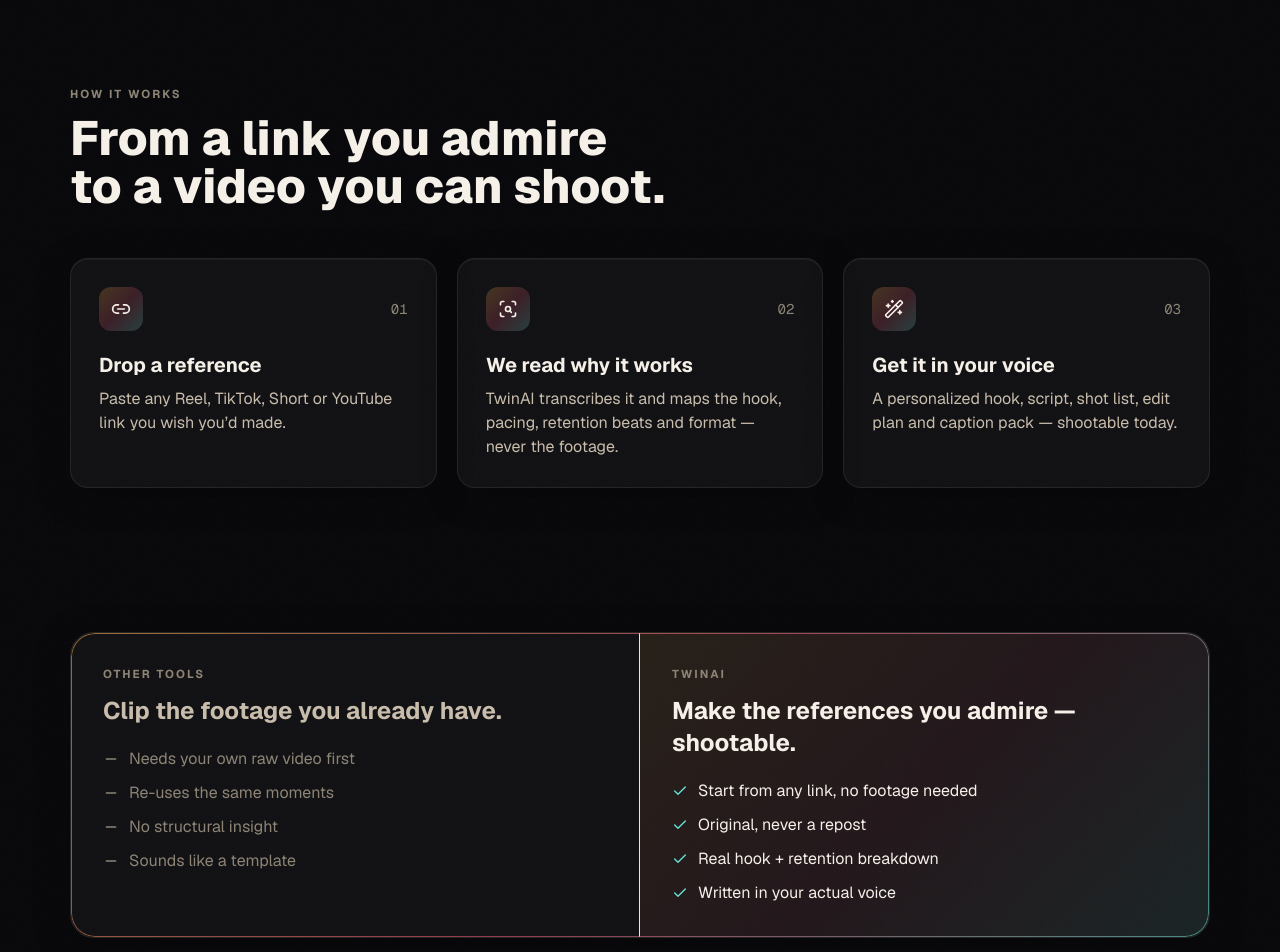
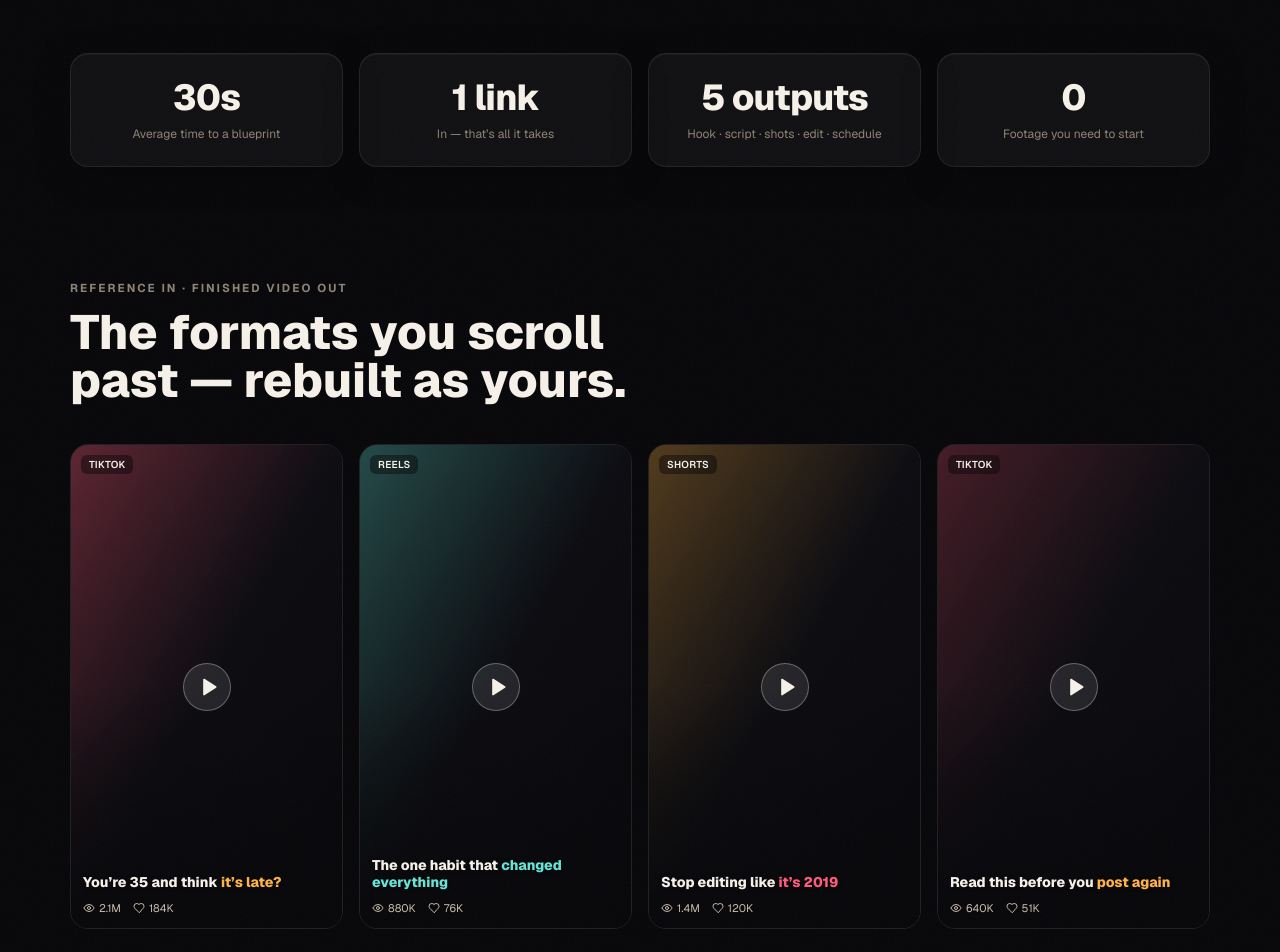
Before and after one commit to stylique123/Twin-ai, a React (Vite) app: page / in a window 1280 px wide. Shown: the part 860-1812 px from the top of the page. Built offline with nearby package versions, Linux system fonts and the light colour scheme; no server answers.

Commit message:
UI: route transitions, 3D tilt cards, animated counters, reel-wall imagery, hero polish

```diff
--- a/src/App.tsx
+++ b/src/App.tsx
@@ -1,6 +1,8 @@
-import { Navigate, Route, Routes } from 'react-router-dom'
+import { Navigate, Route, Routes, useLocation } from 'react-router-dom'
+import { AnimatePresence, motion } from 'framer-motion'
 import { useAuth } from './context/AuthContext'
 import { Nav } from './components/Nav'
+import { EASE } from './components/motion'
 import Landing from './pages/Landing'
 import Auth from './pages/Auth'
 import Onboarding from './pages/Onboarding'
@@ -20,19 +22,42 @@ function FullScreen({ children }: { children: React.ReactNode }) {
   return <div className="grid min-h-screen place-items-center text-sand">{children}</div>
 }
 
+// Smooth cross-fade + lift between routes.
+function Page({ children }: { children: React.ReactNode }) {
+  return (
+    <motion.div
+      initial={{ opacity: 0, y: 8 }}
+      animate={{ opacity: 1, y: 0 }}
+      exit={{ opacity: 0, y: -8 }}
+      transition={{ duration: 0.4, ease: EASE }}
+    >
+      {children}
+    </motion.div>
+  )
+}
+
+function AnimatedRoutes() {
+  const location = useLocation()
+  return (
+    <AnimatePresence mode="wait">
+      <Routes location={location} key={location.pathname}>
+        <Route path="/" element={<Page><Landing /></Page>} />
+        <Route path="/auth" element={<Page><Auth /></Page>} />
+        <Route path="/onboarding" element={<Page><Onboarding /></Page>} />
+        <Route path="/app" element={<Protected><Page><Studio /></Page></Protected>} />
+        <Route path="/result/:id" element={<Protected><Page><Result /></Page></Protected>} />
+        <Route path="/history" element={<Protected><Page><History /></Page></Protected>} />
+        <Route path="*" element={<Navigate to="/" replace />} />
+      </Routes>
+    </AnimatePresence>
+  )
+}
+
 export default function App() {
   return (
     <div className="min-h-screen">
       <Nav />
-      <Routes>
-        <Route path="/" element={<Landing />} />
-        <Route path="/auth" element={<Auth />} />
-        <Route path="/onboarding" element={<Onboarding />} />
-        <Route path="/app" element={<Protected><Studio /></Protected>} />
-        <Route path="/result/:id" element={<Protected><Result /></Protected>} />
-        <Route path="/history" element={<Protected><History /></Protected>} />
-        <Route path="*" element={<Navigate to="/" replace />} />
-      </Routes>
+      <AnimatedRoutes />
     </div>
   )
 }
--- /dev/null
+++ b/src/components/Counter.tsx
@@ -0,0 +1,45 @@
+import { useEffect, useRef, useState } from 'react'
+import { useInView } from 'framer-motion'
+import { EASE } from './motion'
+
+// Count-up number that animates once it scrolls into view.
+export function Counter({
+  to,
+  suffix = '',
+  prefix = '',
+  duration = 1.4,
+  decimals = 0,
+}: {
+  to: number
+  suffix?: string
+  prefix?: string
+  duration?: number
+  decimals?: number
+}) {
+  const ref = useRef<HTMLSpanElement>(null)
+  const inView = useInView(ref, { once: true, margin: '-60px' })
+  const [val, setVal] = useState(0)
+
+  useEffect(() => {
+    if (!inView) return
+    let raf = 0
+    const start = performance.now()
+    const ease = (t: number) => 1 - Math.pow(1 - t, 3) // expo-out, matches EASE feel
+    void EASE
+    const tick = (now: number) => {
+      const p = Math.min((now - start) / (duration * 1000), 1)
+      setVal(to * ease(p))
+      if (p < 1) raf = requestAnimationFrame(tick)
+    }
+    raf = requestAnimationFrame(tick)
+    return () => cancelAnimationFrame(raf)
+  }, [inView, to, duration])
+
+  return (
+    <span ref={ref}>
+      {prefix}
+      {val.toLocaleString(undefined, { minimumFractionDigits: decimals, maximumFractionDigits: decimals })}
+      {suffix}
+    </span>
+  )
+}
--- /dev/null
+++ b/src/components/ReelCard.tsx
@@ -0,0 +1,48 @@
+import { Play, Heart, Eye } from 'lucide-react'
+import { cn } from '../lib/cn'
+
+export interface Reel {
+  poster: string // tailwind gradient/tint classes for the poster
+  accent: string // accent text color class for the caption word
+  capLead: string
+  capAccent: string
+  views: string
+  likes: string
+  platform: 'TikTok' | 'Reels' | 'Shorts'
+}
+
+// A short-form video card: dark poster, glass play button, the brand's signature
+// "bold chunked caption" with one accent word, and light metrics. Relatable +
+// on-brand (captions are both a product feature and a brand texture, per book).
+export function ReelCard({ reel, className }: { reel: Reel; className?: string }) {
+  return (
+    <div className={cn('relative aspect-[9/16] overflow-hidden rounded-card border border-white/10', className)}>
+      {/* poster */}
+      <div className={cn('absolute inset-0', reel.poster)} />
+      <div className="absolute inset-0 bg-gradient-to-t from-ink via-ink/10 to-transparent" />
+
+      {/* platform tag */}
+      <span className="absolute left-2.5 top-2.5 rounded-md bg-ink/60 px-2 py-0.5 text-[10px] font-semibold uppercase tracking-wide text-cream backdrop-blur">
+        {reel.platform}
+      </span>
+
+      {/* play */}
+      <div className="absolute inset-0 grid place-items-center">
+        <span className="grid h-12 w-12 place-items-center rounded-full border border-white/30 bg-white/10 backdrop-blur-md transition-transform duration-300 group-hover:scale-110">
+          <Play className="h-5 w-5 translate-x-0.5 fill-cream text-cream" />
+        </span>
+      </div>
+
+      {/* chunked caption */}
+      <div className="absolute inset-x-0 bottom-0 p-3">
+        <p className="font-display text-sm leading-tight text-cream drop-shadow">
+          {reel.capLead} <span className={reel.accent}>{reel.capAccent}</span>
+        </p>
+        <div className="mt-2 flex items-center gap-3 text-[11px] text-sand">
+          <span className="inline-flex items-center gap-1"><Eye className="h-3 w-3" /> {reel.views}</span>
+          <span className="inline-flex items-center gap-1"><Heart className="h-3 w-3" /> {reel.likes}</span>
+        </div>
+      </div>
+    </div>
+  )
+}
--- /dev/null
+++ b/src/components/Tilt.tsx
@@ -0,0 +1,44 @@
+import { useRef, type ReactNode } from 'react'
+import { motion, useMotionValue, useSpring, useTransform } from 'framer-motion'
+
+// Pointer-tracking 3D tilt with a soft spring. Wrap any card to make it feel
+// alive on hover. Disables itself gracefully on touch (no pointer move).
+export function Tilt({
+  children,
+  className,
+  max = 8,
+}: {
+  children: ReactNode
+  className?: string
+  max?: number
+}) {
+  const ref = useRef<HTMLDivElement>(null)
+  const px = useMotionValue(0.5)
+  const py = useMotionValue(0.5)
+  const rx = useSpring(useTransform(py, [0, 1], [max, -max]), { stiffness: 220, damping: 18 })
+  const ry = useSpring(useTransform(px, [0, 1], [-max, max]), { stiffness: 220, damping: 18 })
+
+  const onMove = (e: React.PointerEvent) => {
+    const el = ref.current
+    if (!el) return
+    const r = el.getBoundingClientRect()
+    px.set((e.clientX - r.left) / r.width)
+    py.set((e.clientY - r.top) / r.height)
+  }
+  const reset = () => {
+    px.set(0.5)
+    py.set(0.5)
+  }
+
+  return (
+    <motion.div
+      ref={ref}
+      onPointerMove={onMove}
+      onPointerLeave={reset}
+      style={{ rotateX: rx, rotateY: ry, transformStyle: 'preserve-3d', transformPerspective: 900 }}
+      className={className}
+    >
+      {children}
+    </motion.div>
+  )
+}
--- a/src/pages/Landing.tsx
+++ b/src/pages/Landing.tsx
@@ -9,7 +9,24 @@ import { BRAND, PLANS } from '../lib/brand'
 import { Aurora } from '../components/Aurora'
 import { HeroVisual } from '../components/HeroVisual'
 import { Reveal, Stagger, RevealItem, EASE } from '../components/motion'
+import { Tilt } from '../components/Tilt'
+import { Counter } from '../components/Counter'
+import { ReelCard, type Reel } from '../components/ReelCard'
 import { cn } from '../lib/cn'
+
+const STATS = [
+  { to: 30, suffix: 's', label: 'Average time to a blueprint' },
+  { to: 1, prefix: '', suffix: ' link', label: 'In — that’s all it takes' },
+  { to: 5, suffix: ' outputs', label: 'Hook · script · shots · edit · schedule' },
+  { to: 0, suffix: '', label: 'Footage you need to start' },
+]
+
+const REELS: Reel[] = [
+  { poster: 'bg-gradient-to-br from-coral/35 via-ink2 to-ink', accent: 'text-amber', capLead: 'You’re 35 and think', capAccent: 'it’s late?', views: '2.1M', likes: '184K', platform: 'TikTok' },
+  { poster: 'bg-gradient-to-br from-teal/30 via-ink2 to-ink', accent: 'text-teal', capLead: 'The one habit that', capAccent: 'changed everything', views: '880K', likes: '76K', platform: 'Reels' },
+  { poster: 'bg-gradient-to-br from-amber/30 via-ink2 to-ink', accent: 'text-coral', capLead: 'Stop editing like', capAccent: 'it’s 2019', views: '1.4M', likes: '120K', platform: 'Shorts' },
+  { poster: 'bg-gradient-to-br from-coral/25 via-ink2 to-ink', accent: 'text-amber', capLead: 'Read this before you', capAccent: 'post again', views: '640K', likes: '51K', platform: 'TikTok' },
+]
 
 const MARQUEE = ['TikTok', 'Reels', 'Shorts', 'Hooks', 'Retention', 'Shot lists', 'Captions', 'B-roll', 'Voiceover', 'Schedules']
 
@@ -113,6 +130,41 @@ export default function Landing() {
         </div>
       </section>
 
+      {/* ---------------- STATS BAND ---------------- */}
+      <section className="mx-auto max-w-content px-5 py-16">
+        <Stagger className="grid grid-cols-2 gap-4 md:grid-cols-4" gap={0.08}>
+          {STATS.map((s) => (
+            <RevealItem key={s.label}>
+              <div className="glass glass-hover p-6 text-center">
+                <div className="font-display text-4xl tracking-tight">
+                  <Counter to={s.to} prefix={s.prefix} suffix={s.suffix} />
+                </div>
+                <div className="mt-2 text-xs text-stone">{s.label}</div>
+              </div>
+            </RevealItem>
+          ))}
+        </Stagger>
+      </section>
+
+      {/* ---------------- REEL WALL ---------------- */}
+      <section className="mx-auto max-w-content px-5 py-12">
+        <Reveal>
+          <p className="eyebrow">Reference in · finished video out</p>
+          <h2 className="mt-3 max-w-2xl font-display text-4xl leading-tight text-balance sm:text-5xl">
+            The formats you scroll past — rebuilt as yours.
+          </h2>
+        </Reveal>
+        <Stagger className="mt-10 grid grid-cols-2 gap-4 md:grid-cols-4" gap={0.08}>
+          {REELS.map((r, i) => (
+            <RevealItem key={i}>
+              <Tilt className="group" max={10}>
+                <ReelCard reel={r} />
+              </Tilt>
+            </RevealItem>
+          ))}
+        </Stagger>
+      </section>
+
       {/* ---------------- HOW IT WORKS ---------------- */}
       <section id="how" className="mx-auto max-w-content px-5 py-24">
         <Reveal>
@@ -125,6 +177,7 @@ export default function Landing() {
         <Stagger className="mt-12 grid gap-5 md:grid-cols-3">
           {STEPS.map((s) => (
             <RevealItem key={s.n}>
+              <Tilt className="h-full" max={6}>
                 <div className="glass glass-hover h-full p-7">
                   <div className="flex items-center justify-between">
                     <span className="grid h-11 w-11 place-items-center rounded-xl bg-signature-soft">
@@ -135,6 +188,7 @@ export default function Landing() {
                   <h3 className="mt-5 text-xl font-heading">{s.t}</h3>
                   <p className="mt-2 text-sand">{s.d}</p>
                 </div>
+              </Tilt>
             </RevealItem>
           ))}
         </Stagger>
```
Lines whose indentation alone changed are shown as unchanged.
